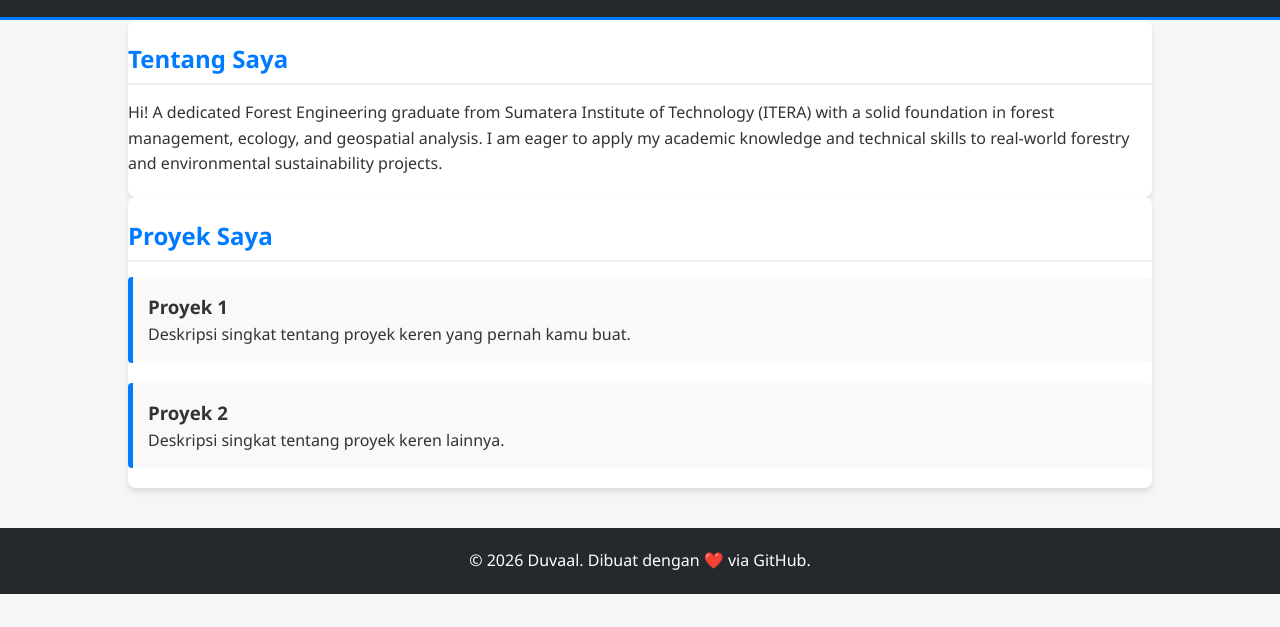
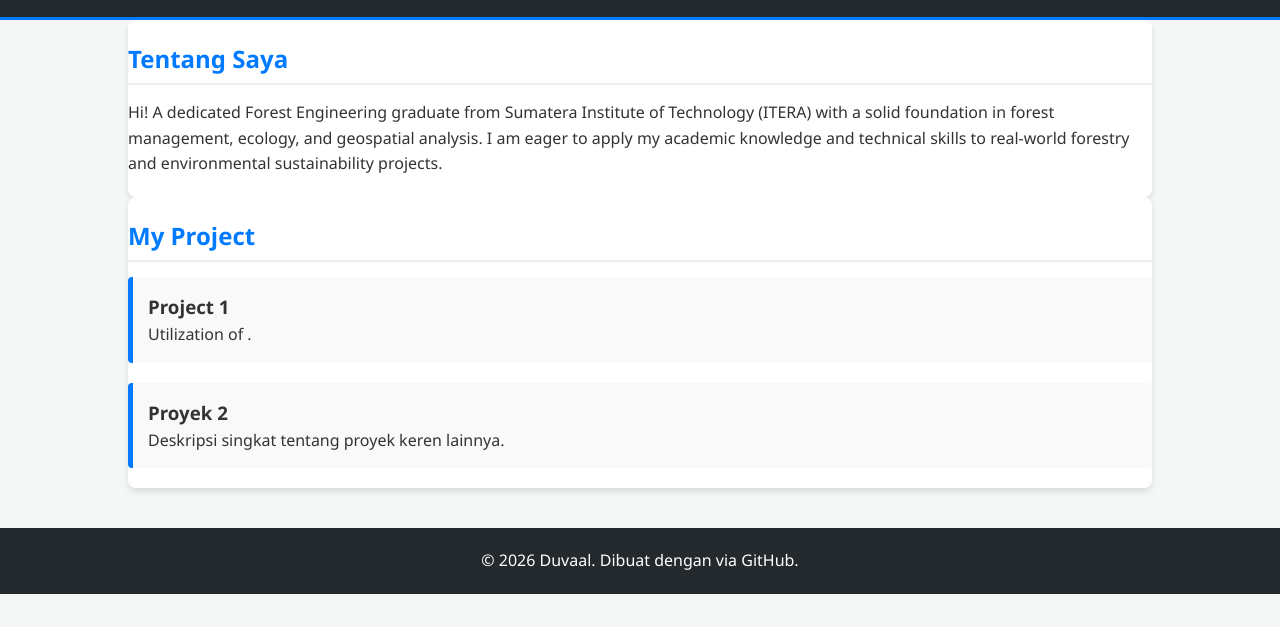
Before and after one commit to DuvalnahaC/Duvaal-s, a plain HTML site: page index.html in a window 1280 px wide. Shown: the part 173-800 px from the top of the page. Drawn offline with Linux system fonts and the light colour scheme.

Commit message:
Translate project section titles to English

```diff
--- a/index.html
+++ b/index.html
@@ -20,11 +20,11 @@
     </section>
 
     <section id="projects" class="container">
-        <h2>Proyek Saya</h2>
+        <h2>My Project</h2>
         <div class="project-grid">
             <div class="project-card">
-                <h3>Proyek 1</h3>
-                <p>Deskripsi singkat tentang proyek keren yang pernah kamu buat.</p>
+                <h3>Project 1</h3>
+                <p>Utilization of .</p>
             </div>
             <div class="project-card">
                 <h3>Proyek 2</h3>
@@ -34,7 +34,7 @@
     </section>
 
     <footer>
-        <p>&copy; 2026 Duvaal. Dibuat dengan ❤️ via GitHub.</p>
+        <p>&copy; 2026 Duvaal. Dibuat dengan via GitHub.</p>
     </footer>
 
     <script src="script.js"></script>
```
